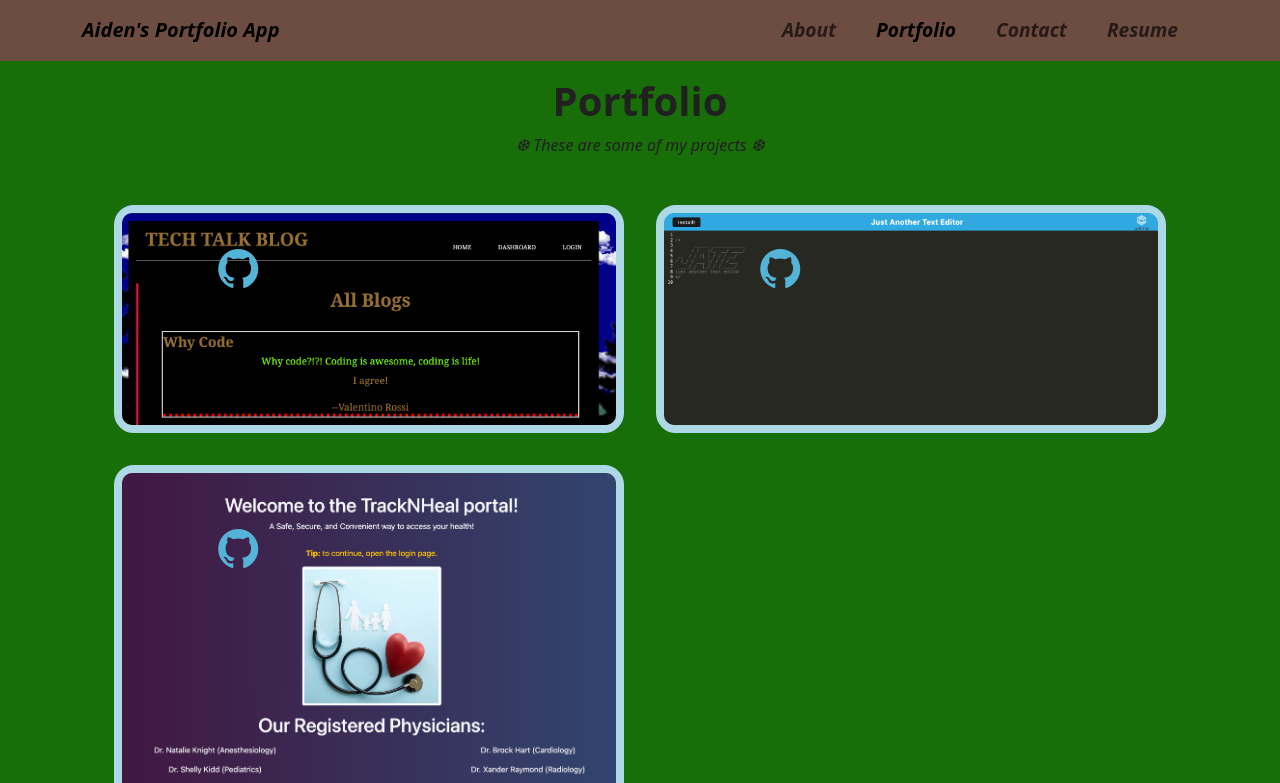
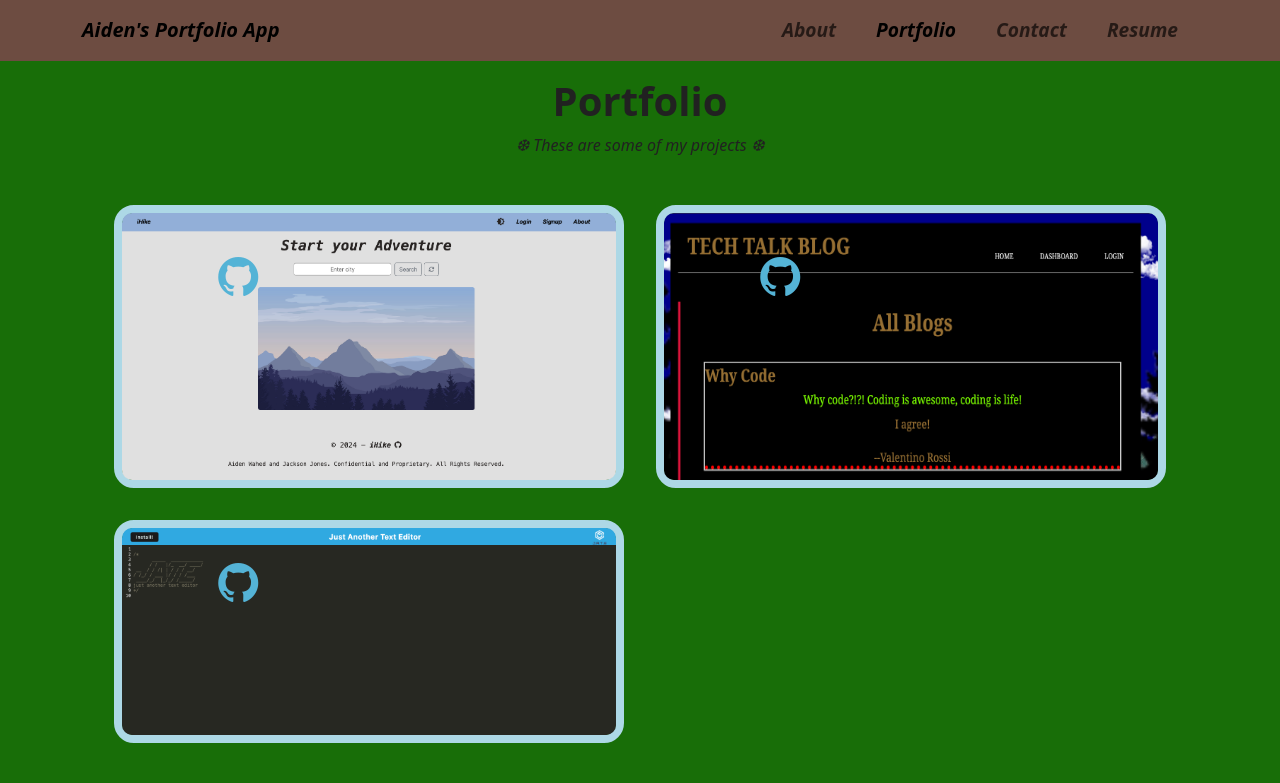
Before and after one commit to prismhead26/My-React-Portfolio, a React (Vite) app: page /portfolio in a window 1280 px wide. Shown: the top 783 px of the page. Built offline with nearby package versions, Linux system fonts and the light colour scheme.

Commit message:
appData updates with new projects

```diff
--- a/src/appData.js
+++ b/src/appData.js
@@ -1,4 +1,10 @@
 const appData = [
+    {
+        title: "iHike",
+        image: "/ihike.png",
+        link: "https://i-hike.onrender.com/",
+        git: "https://github.com/prismhead26/I-Hike"
+    },
     {
         title: "Tech-Talk Blog",
         image: "/tech_talk.png",
@@ -18,16 +24,10 @@ const appData = [
         git: "https://github.com/prismhead26/Patient-Portal-App-Team-Colab"
     },
     {
-        title: "title v4",
-        image: "https://via.placeholder.com/150",
-        link: "https://www.google.com",
-        git: "test"
-    },
-    {
-        title: "title v5",
-        image: "https://via.placeholder.com/150",
-        link: "https://www.google.com",
-        git: "test"
+        title: "Weather Forecaster",
+        image: "/weather_forecaster.png",
+        link: "https://prismhead26.github.io/weatherForecaster/",
+        git: "https://github.com/prismhead26/weatherForecaster"
     },
     {
         title: "title v6",
```
Also changed, not shown: public/iHike.png (added), public/weather_Forcaster.png (added).
